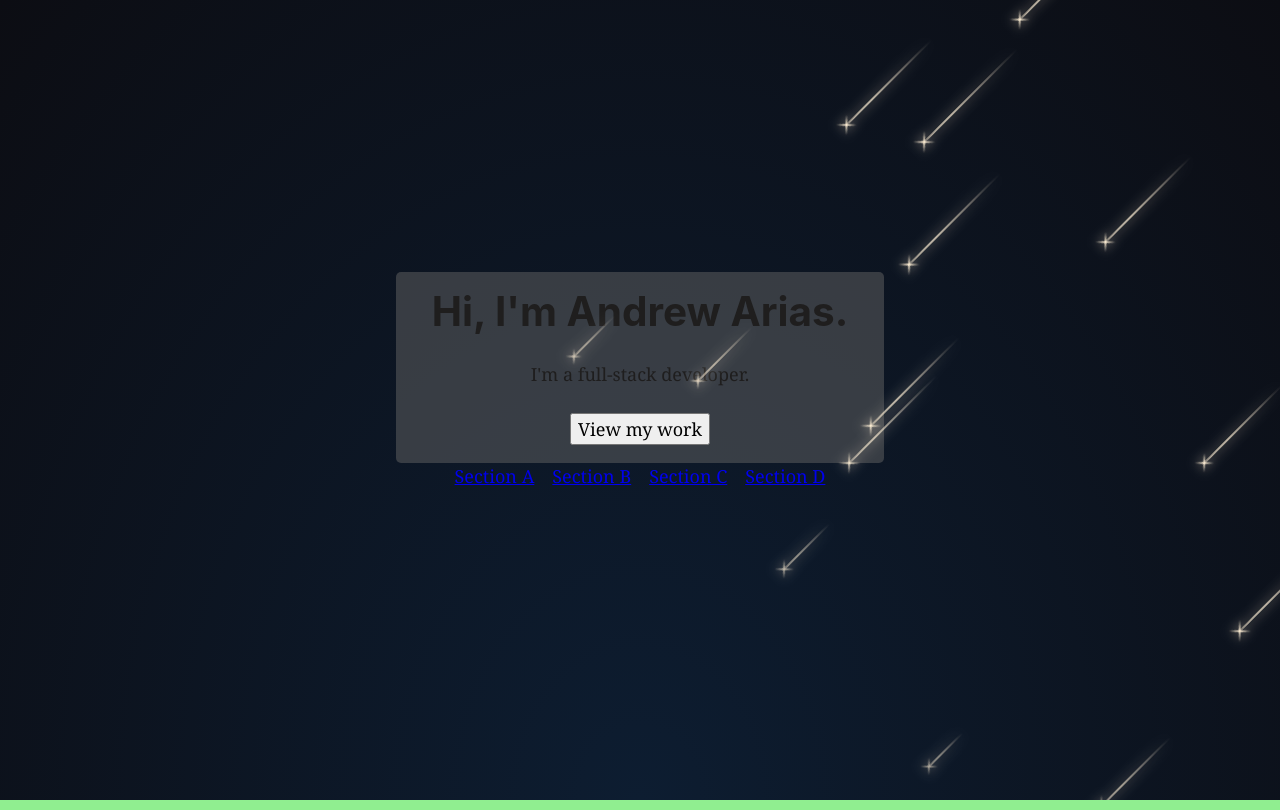
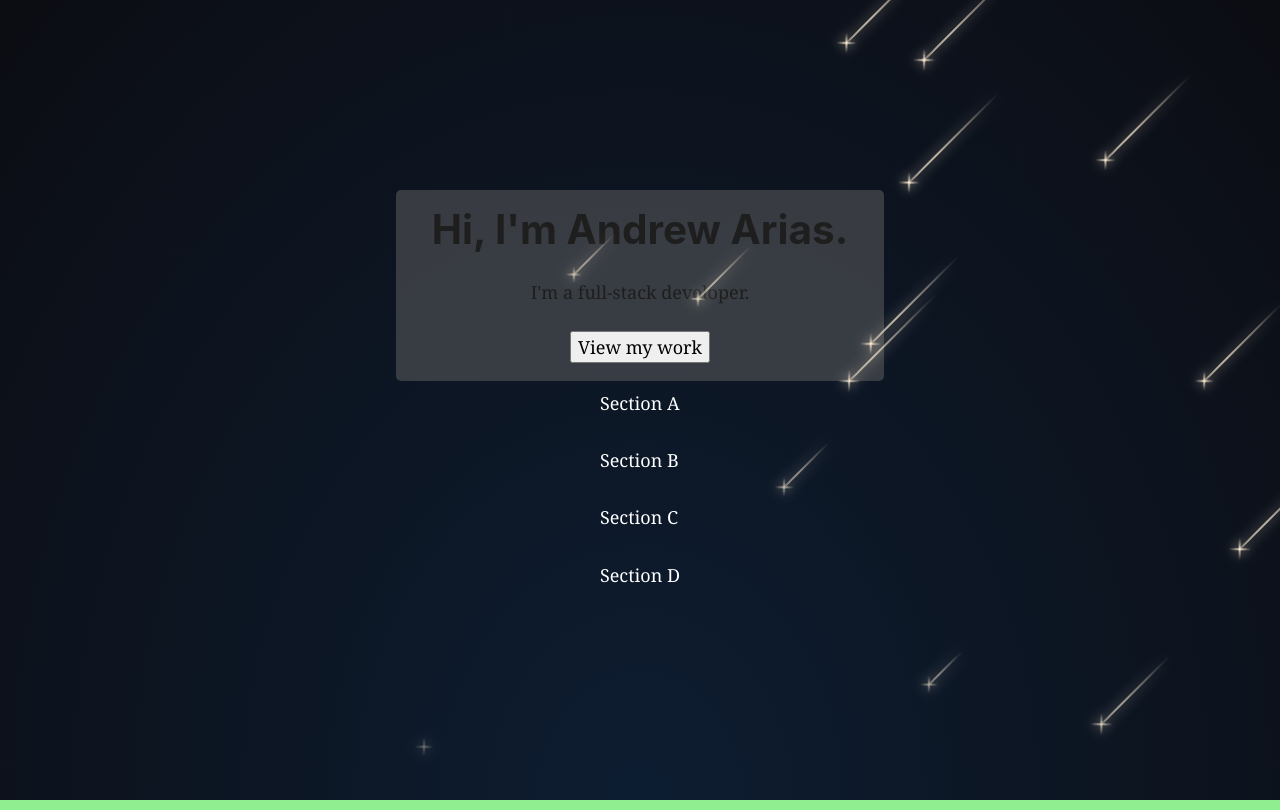
Before and after one commit to lta4/a-arias, a Gatsby site: page / in a window 1280 px wide. Shown: the top 810 px of the page. Built offline with nearby package versions, Linux system fonts and the light colour scheme; Gatsby itself is replaced by a stand-in of ours.

Commit message:
update css tricks

```diff
--- a/src/pages/index.js
+++ b/src/pages/index.js
@@ -69,8 +69,8 @@ const IndexPage = () => (
           <button className="head__butt">View my work</button>
           {/* <About /> */}
       </div>
-    <nav className="nav__bar">
-      <ul className="nav__inline">
+    <nav className="">
+      <ul className="">
         <li><a href="#a">Section A</a></li>
         <li><a href="#b">Section B</a></li>
         <li><a href="#c">Section C</a></li>
--- a/src/styles/index.css
+++ b/src/styles/index.css
@@ -62,15 +62,32 @@ body {
     text-align: center;
 }
 
+nav ul {
+    list-style: none;
+    margin: 0;
+    padding: 0;
+}
+
 @media (min-height: 300px) {
-    .nav__bar ul {
+    nav ul {
         position: -webkit-sticky;
         position: sticky;
         top: 0;
     }
 }
 
-.nav__inline {
+nav ul li a {
+    display: block;
+    padding: 0.5rem 1rem;
+    color: white;
+    text-decoration: none;
+}
+
+nav ul li a.current {
+    background: red;
+}
+
+/* .nav__inline {
     list-style: none;
     margin-left: -0.5em;
     margin-right: -0.5em;
@@ -86,7 +103,7 @@ body {
 .nav__inline > li:before {
     content: "\200B";
     position: absolute;
-}
+} */
 
 /****************** FEATURES **********************/
 
```
